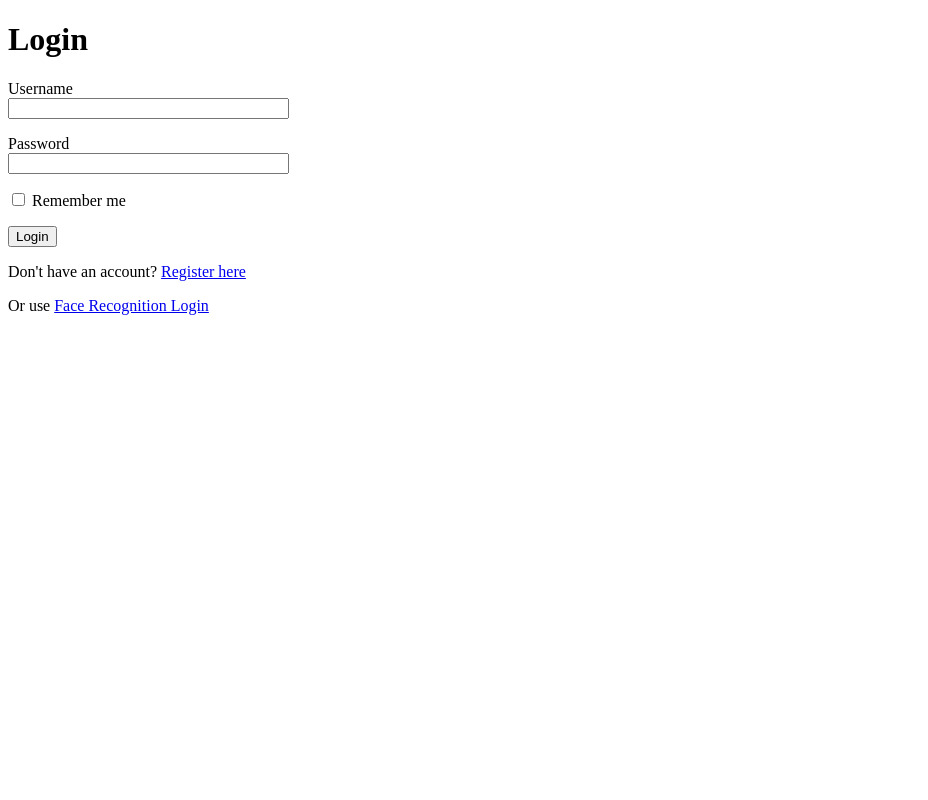
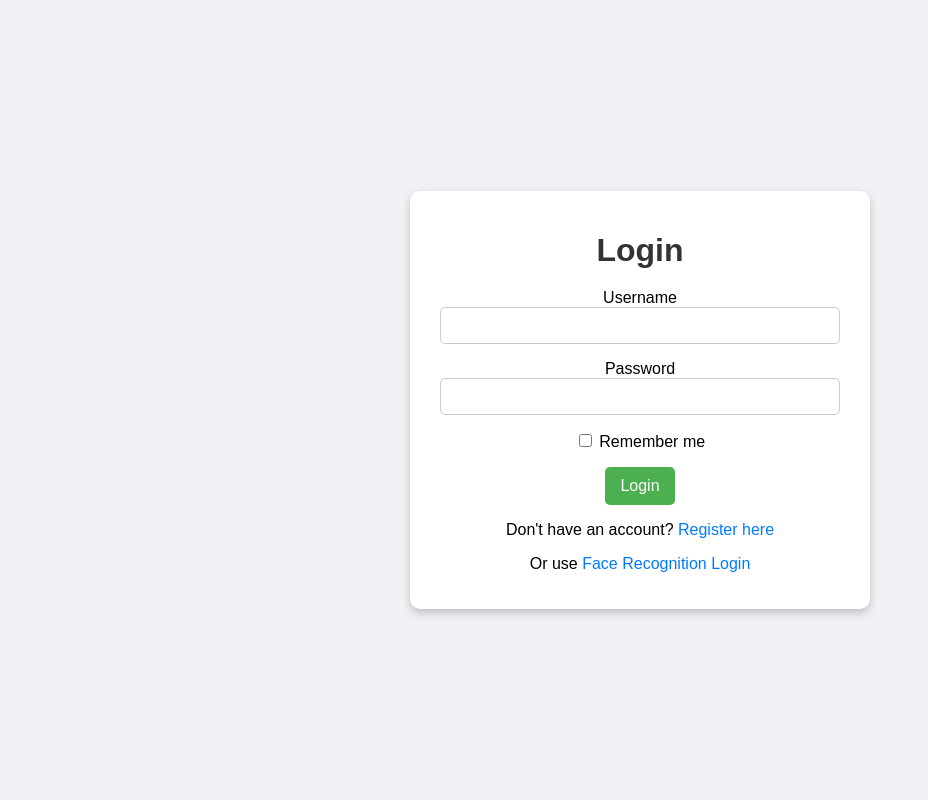
Before and after one commit to mametaro99/face-recoginition, a Flask app: page /login in a window 1280 px wide. Shown: the whole page, without its empty margins (0-928 px from the left). Run offline with Flask 3, Linux system fonts and the light colour scheme; some libraries are stand-ins or nearby versions.

Commit message:
ログイン画面のUIを変更

```diff
--- a/my_flask_app/templates/login.html
+++ b/my_flask_app/templates/login.html
@@ -2,8 +2,66 @@
 <html>
 <head>
     <title>Login</title>
+    <style>
+        body {
+            display: flex;
+            justify-content: center;
+            align-items: center;
+            height: 100vh;
+            margin: 0;
+            background-color: #f0f0f5;
+            font-family: Arial, sans-serif;
+        }
+        .login-container {
+            text-align: center;
+            background: white;
+            padding: 20px 30px;
+            border-radius: 10px;
+            box-shadow: 0 4px 8px rgba(0, 0, 0, 0.2);
+            max-width: 400px;
+            width: 100%;
+        }
+        h1 {
+            color: #333;
+            margin-bottom: 20px;
+        }
+        form p {
+            margin-bottom: 15px;
+        }
+        input[type="text"], input[type="password"] {
+            width: 100%;
+            padding: 10px;
+            border: 1px solid #ccc;
+            border-radius: 5px;
+            box-sizing: border-box;
+        }
+        input[type="submit"] {
+            background-color: #4CAF50;
+            color: white;
+            padding: 10px 15px;
+            border: none;
+            border-radius: 5px;
+            cursor: pointer;
+            font-size: 16px;
+        }
+        input[type="submit"]:hover {
+            background-color: #45a049;
+        }
+        a {
+            color: #007BFF;
+            text-decoration: none;
+        }
+        a:hover {
+            text-decoration: underline;
+        }
+        .message {
+            color: red;
+            margin-top: 15px;
+        }
+    </style>
 </head>
 <body>
+    <div class="login-container">
         <h1>Login</h1>
         <form method="POST">
             {{ form.hidden_tag() }}
@@ -21,12 +79,11 @@
             <p><input type="submit" value="Login"></p>
         </form>
         <p>Don't have an account? <a href="{{ url_for('register') }}">Register here</a></p>
-
-    <!-- 顔認証ログインへのリンクを追加 -->
         <p>Or use <a href="{{ url_for('face_login') }}">Face Recognition Login</a></p>
 
         {% for message in get_flashed_messages() %}
-        <p>{{ message }}</p>
+            <p class="message">{{ message }}</p>
         {% endfor %}
+    </div>
 </body>
 </html>
```
Lines whose indentation alone changed are shown as unchanged.
